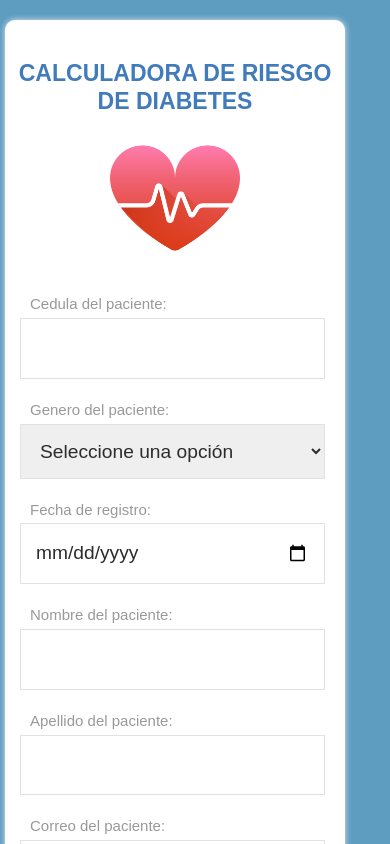
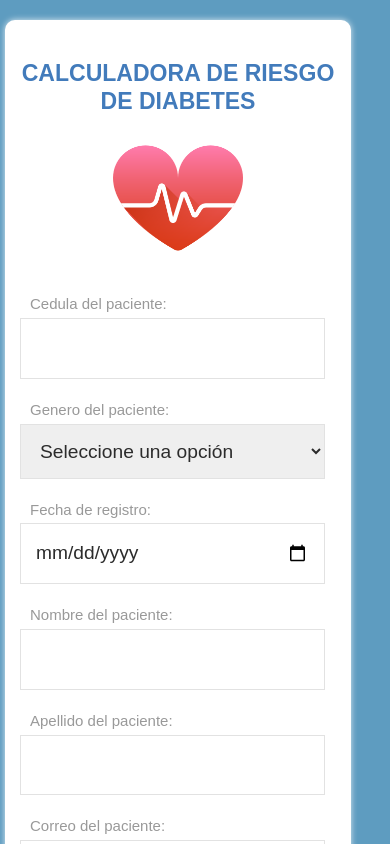
Before and after one commit to appsservisalud/risk_calculator, a plain HTML site: page index.html in a window 390 px wide. Shown: the top 844 px of the page. Drawn offline with nearby package versions, Linux system fonts and the light colour scheme; some packages are replaced by stand-ins of ours; a script that the page names is missing.

```diff
--- a/src/css/main-develop.css
+++ b/src/css/main-develop.css
@@ -177,7 +177,7 @@
 
         font-size: 1.2em;
         margin: 0 auto;
-        width: 340px;
+        width: 346px;
         margin-left:-7px ;
 
 
```
